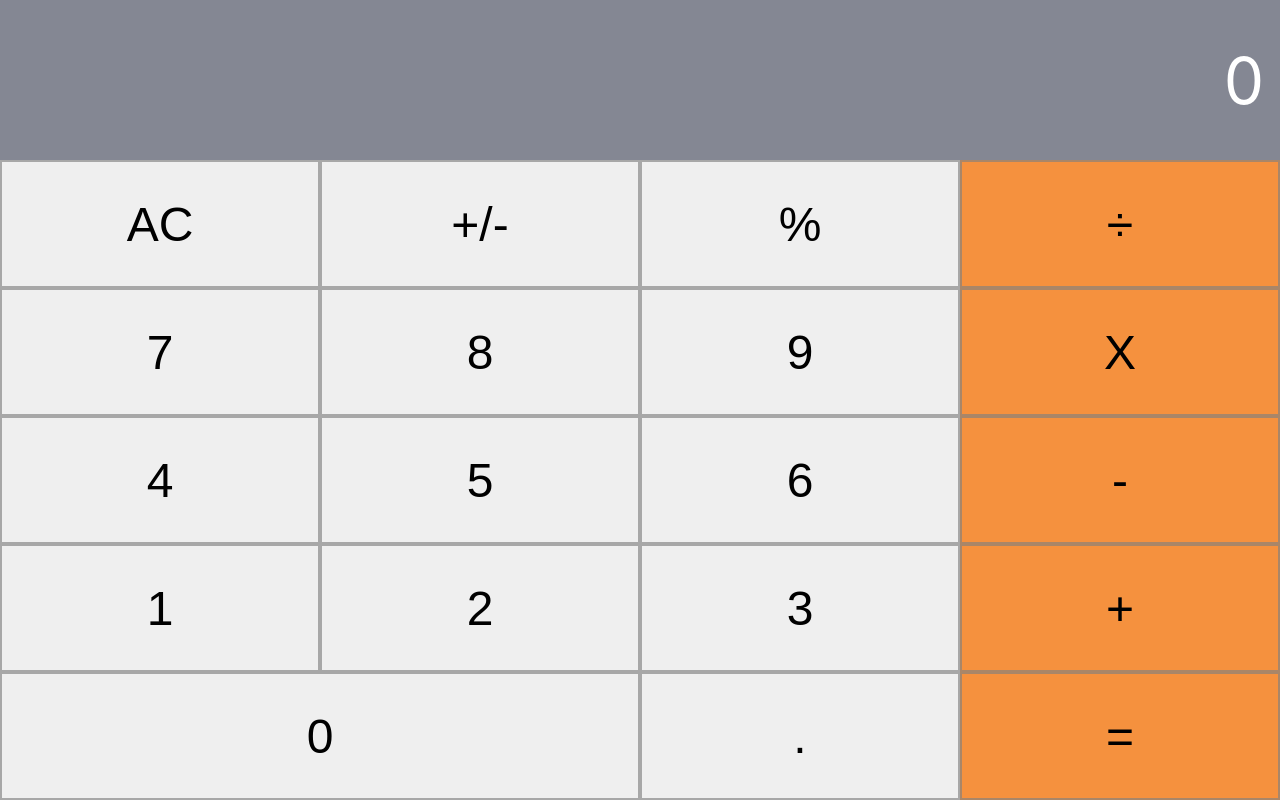
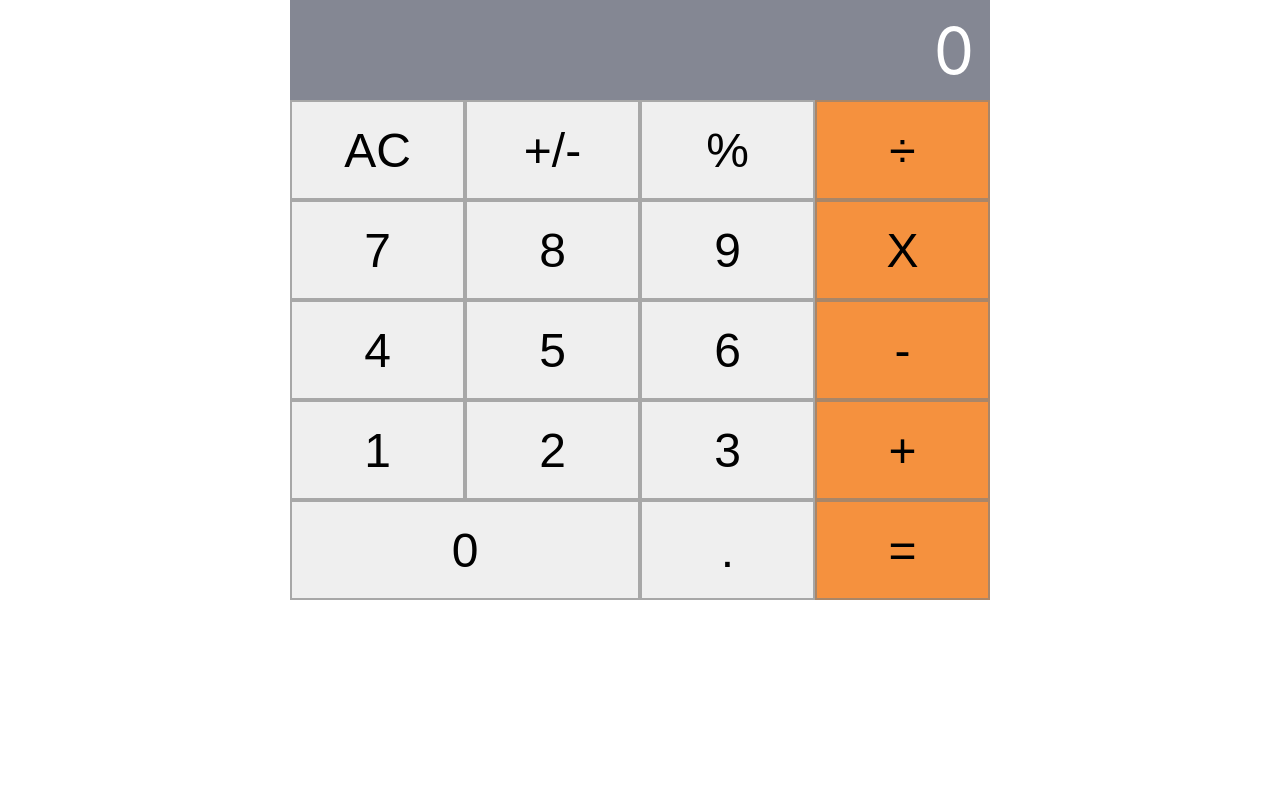
Before and after one commit to nyatindopatrick/calculator, a React (Create React App) app: page / in a window 1280 px wide. Built offline with nearby package versions, Linux system fonts and the light colour scheme.

Commit message:
style and size buttons & screen

```diff
--- a/src/components/App.js
+++ b/src/components/App.js
@@ -3,10 +3,10 @@ import Display from './Display';
 
 function App() {
   return (
-    <>
+    <div className="app">
       <Display />
       <ButtonPanel />
-    </>
+    </div>
   );
 }
 
--- a/src/components/Button.js
+++ b/src/components/Button.js
@@ -1,10 +1,17 @@
 import React from 'react';
 import PropTypes from 'prop-types';
 
-export default function Button({ button }) {
-  return <input type="button" value={button} />;
+const styles = (color, size) => ({
+  backgroundColor: color,
+  width: size ? '50%' : '25%',
+});
+
+export default function Button({ button, wide = false, color = '#f5913e' }) {
+  return <input type="button" value={button} style={styles(color, wide)} />;
 }
 
 Button.propTypes = {
   button: PropTypes.string.isRequired,
+  wide: PropTypes.string.isRequired,
+  color: PropTypes.string.isRequired,
 };
--- a/src/components/ButtonPanel.js
+++ b/src/components/ButtonPanel.js
@@ -1,38 +1,38 @@
 import React from 'react';
 import Button from './Button';
 
-const groupOne = ['AC', '+/-', '%', '÷'];
-const groupTwo = ['7', '8', '9', 'X'];
-const groupThree = ['4', '5', '6', '-'];
-const groupFour = ['1', '2', '3', '+'];
-const groupFive = ['0', '.', '='];
+const groupOne = [{ btn: 'AC', color: 'e0e0e0' }, { btn: '+/-', color: 'e0e0e0' }, { btn: '%', color: 'e0e0e0' }, { btn: '÷' }];
+const groupTwo = [{ btn: '7', color: 'e0e0e0' }, { btn: '8', color: 'e0e0e0' }, { btn: '9', color: 'e0e0e0' }, { btn: 'X' }];
+const groupThree = [{ btn: '4', color: 'e0e0e0' }, { btn: '5', color: 'e0e0e0' }, { btn: '6', color: 'e0e0e0' }, { btn: '-' }];
+const groupFour = [{ btn: '1', color: 'e0e0e0' }, { btn: '2', color: 'e0e0e0' }, { btn: '3', color: 'e0e0e0' }, { btn: '+' }];
+const groupFive = [{ btn: '0', color: 'e0e0e0', wide: true }, { btn: '.', color: 'e0e0e0' }, { btn: '=' }];
 
 export default function ButtonPanel() {
   return (
     <div className="button-panel">
       <div>
         {groupOne.map(item => (
-          <Button button={item} key={item} />
+          <Button button={item.btn} key={item.btn} wide={item.wide} color={item.color} />
         ))}
       </div>
       <div>
         {groupTwo.map(item => (
-          <Button button={item} key={item} />
+          <Button button={item.btn} key={item.btn} wide={item.wide} color={item.color} />
         ))}
       </div>
       <div>
         {groupThree.map(item => (
-          <Button button={item} key={item} />
+          <Button button={item.btn} key={item.btn} wide={item.wide} color={item.color} />
         ))}
       </div>
       <div>
         {groupFour.map(item => (
-          <Button button={item} key={item} />
+          <Button button={item.btn} key={item.btn} wide={item.wide} color={item.color} />
         ))}
       </div>
       <div>
         {groupFive.map(item => (
-          <Button button={item} key={item} />
+          <Button button={item.btn} key={item.btn} wide={item.wide} color={item.color} />
         ))}
       </div>
     </div>
--- a/src/index.scss
+++ b/src/index.scss
@@ -5,25 +5,22 @@
 }
 
 body {
-  font-family:
-    -apple-system,
-    BlinkMacSystemFont,
-    'Segoe UI',
-    'Roboto',
-    'Oxygen',
-    'Ubuntu',
-    'Cantarell',
-    'Fira Sans',
-    'Droid Sans',
-    'Helvetica Neue',
+  font-family: -apple-system, BlinkMacSystemFont, 'Segoe UI', 'Roboto', 'Oxygen',
+    'Ubuntu', 'Cantarell', 'Fira Sans', 'Droid Sans', 'Helvetica Neue',
     sans-serif;
   -webkit-font-smoothing: antialiased;
   -moz-osx-font-smoothing: grayscale;
-  max-height: 100vh;
 }
 
+.app {
+  width: 700px;
+  display: flex;
+  justify-content: center;
+  flex-direction: column;
+  margin: auto;
   .screen {
-  height: 20vh;
+    height: 100px;
+    width: 100%;
     background-color: #848793;
     margin: 0 auto;
     display: flex;
@@ -33,31 +30,17 @@ body {
     color: white;
     padding: 1rem;
   }
-
+  .button-panel {
+    display: grid;
+    grid-template-rows: repeat(5, 1fr);
+    max-width: 100%;
+    > div {
+      display: flex;
       input[type='button'] {
-  width: 100%;
-  height: 100%;
+        height: 100px;
         border: 2px solid rgba(128, 128, 128, 0.644);
         font-size: 3rem;
       }
-
-.button-panel {
-  display: grid;
-  grid-template-rows: repeat(5, 1fr);
-  height: 80vh;
-
-  > div {
-    display: grid;
-    grid-template-columns: repeat(4, 1fr);
-
-    input[type='button']:last-child {
-      background-color: #f5913e;
-    }
-  }
-
-  > div:last-child {
-    > input[type='button']:first-child {
-      grid-column: 1/3;
     }
   }
 }
```
Lines whose indentation alone changed are shown as unchanged.
